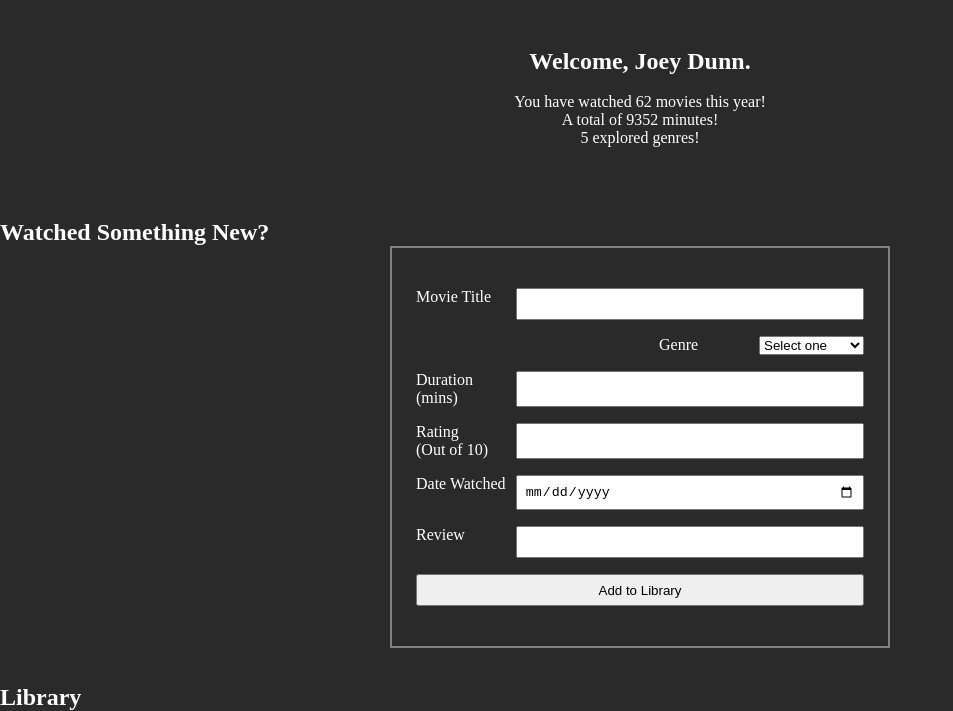
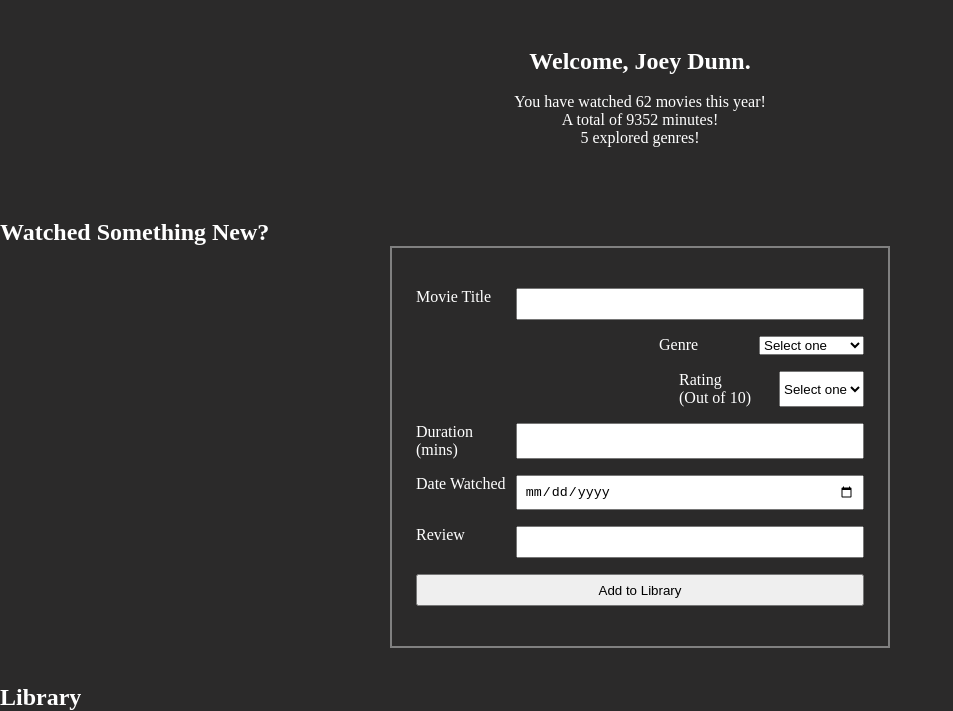
Before and after one commit to aole5840/aole5840-tracker, a website: page public/index.html in a window 1280 px wide. Shown: the part 1234-1945 px from the top of the page, without its empty margins (0-953 px from the left). Drawn offline with Linux system fonts and the light colour scheme.

Commit message:
"change rating from input to select"

```diff
--- a/public/index.html
+++ b/public/index.html
@@ -85,20 +85,28 @@
                 </div>
 
                 <div class="form-row">
+                    <label for="movieRating">Rating <br /> (Out of 10) </label>
+                    <select id="movieRating" name="movieRating" required="true">
+                        <option value="">Select one</option>
+                        <option value="1">1</option>
+                        <option value="2">2</option>
+                        <option value="3">3</option>
+                        <option value="4">4</option>
+                        <option value="5">5</option>
+                        <option value="6">6</option>
+                        <option value="7">7</option>
+                        <option value="8">8</option>
+                        <option value="9">9</option>
+                        <option value="10">10</option>
+                    </select>
+                </div>
+
+                <div class="form-row">
                     <label for="movieDuration">Duration (mins) </label>
                     <input
                         type="number"
                         name="movieDuration"
                         id="movieDuration"
-                        required="true"
-                    >
-                </div>
-                <div class="form-row">
-                    <label for="movieRating">Rating <br /> (Out of 10) </label>
-                    <input
-                        type="number"
-                        name="movieRating"
-                        id="movieRating"
                         required="true"
                     >
                 </div>
```
